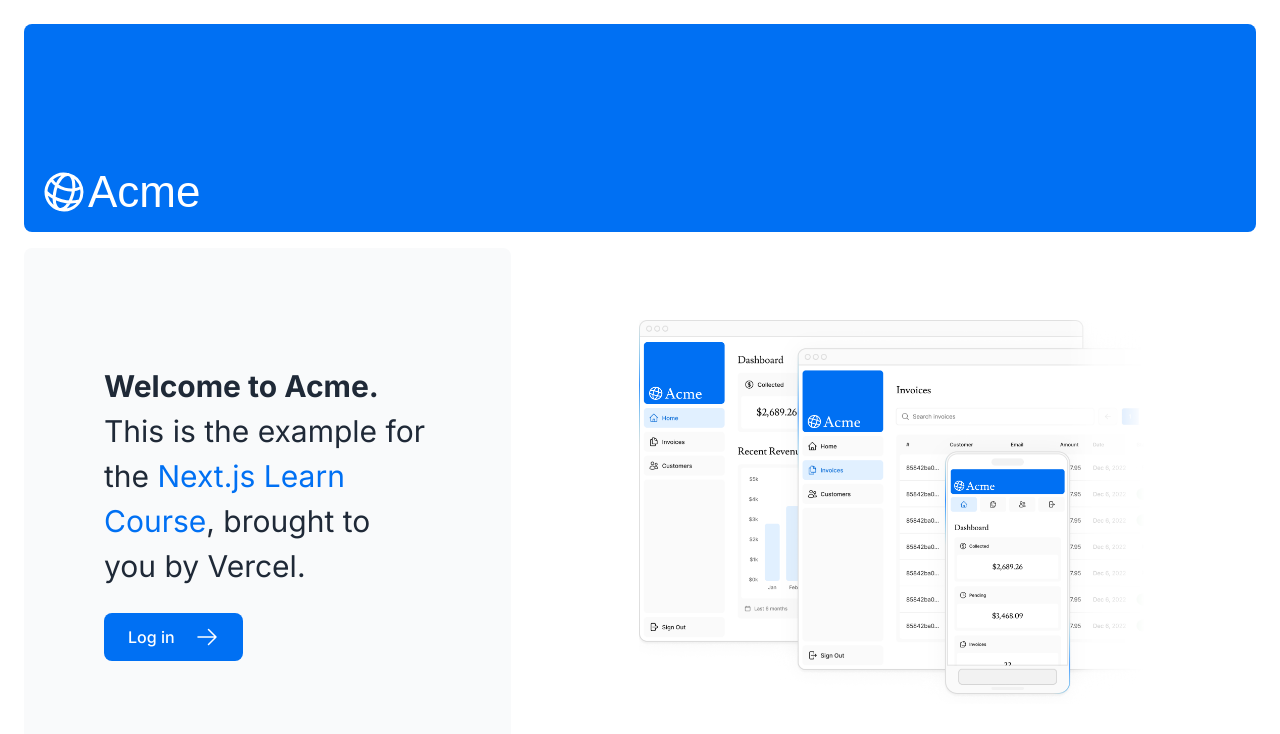
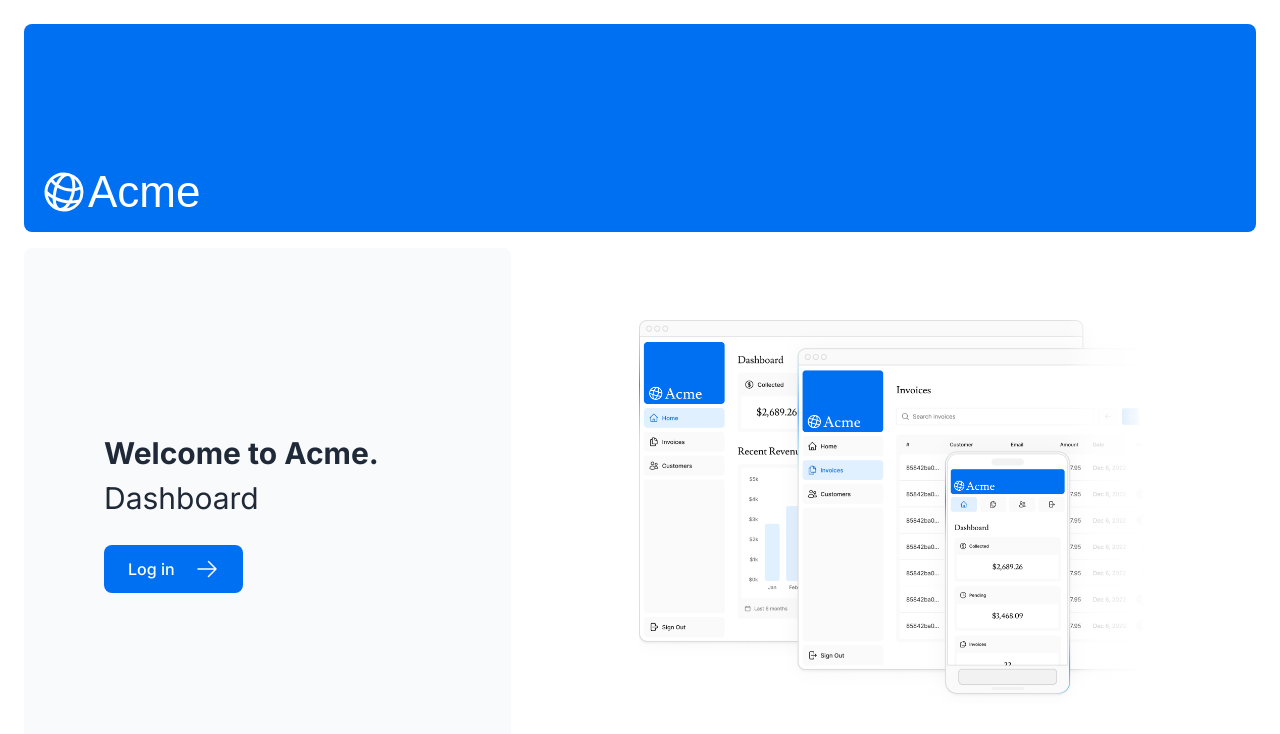
Before and after one commit to eslam-94/dashboard-nextjs, a Next.js app: page / in a window 1280 px wide. Shown: the top 734 px of the page. Built offline with nearby package versions, Linux system fonts and the light colour scheme; a web font is replaced by a local one.

Commit message:
Update page.tsx

```diff
--- a/app/page.tsx
+++ b/app/page.tsx
@@ -12,11 +12,7 @@
       <div className="mt-4 flex grow flex-col gap-4 md:flex-row">
         <div className="flex flex-col justify-center gap-6 rounded-lg bg-gray-50 px-6 py-10 md:w-2/5 md:px-20">
           <p className={`text-xl text-gray-800 md:text-3xl md:leading-normal`}>
-            <strong>Welcome to Acme.</strong> This is the example for the{' '}
-            <a href="https://nextjs.org/learn/" className="text-blue-500">
-              Next.js Learn Course
-            </a>
-            , brought to you by Vercel.
+            <strong>Welcome to Acme.</strong> Dashboard
           </p>
 
           <Link
```
